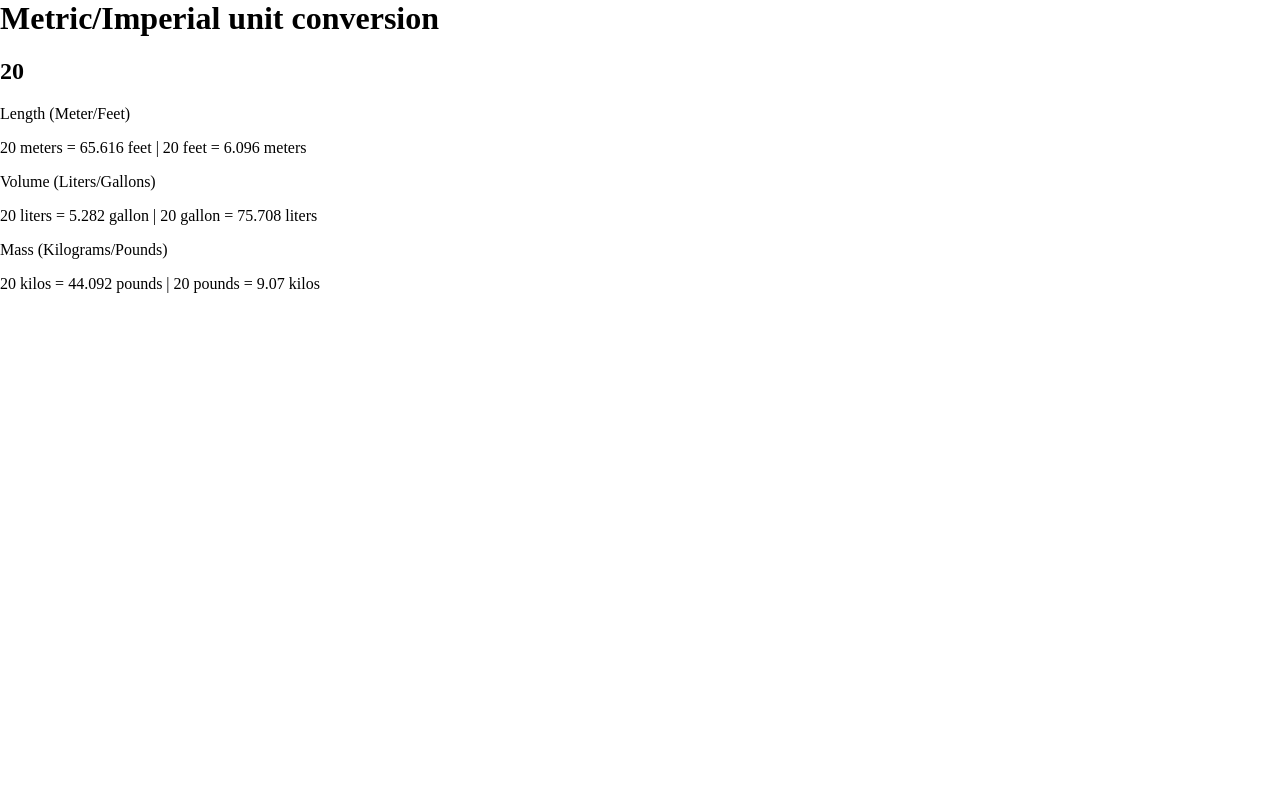
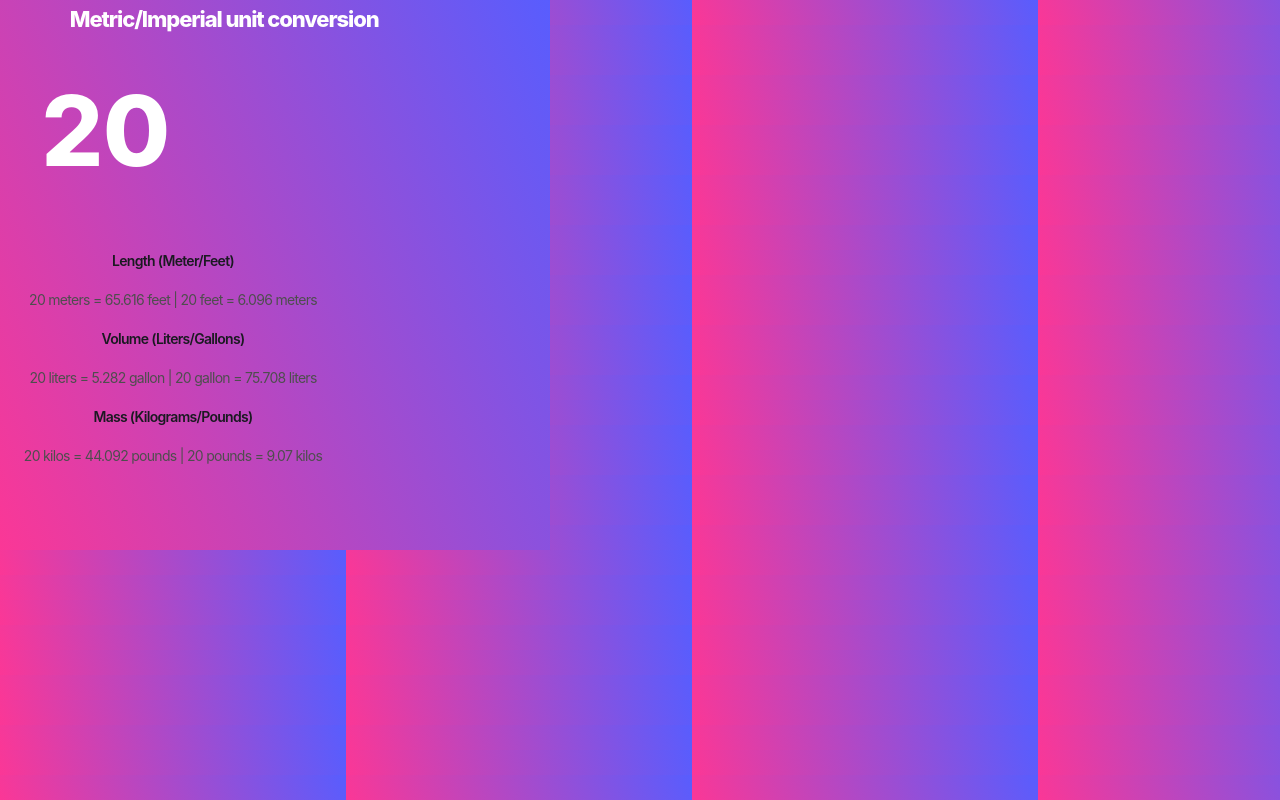
Before and after one commit to ViFixia/metric-imperial-unit-converter, a plain HTML site: page index.html in a window 1280 px wide. Drawn offline with Linux system fonts and the light colour scheme.

Commit message:
Update index.css

```diff
--- a/index.css
+++ b/index.css
@@ -1,4 +1,79 @@
+
 html, body {
     margin: 0;
     padding: 0;
+width: 550px;
+height: 550px;
+left: 0px;
+top: 0px;
+background: linear-gradient(246.26deg, #585DFE 0%, #FB3796 100%);
 }
+
+html, h1 {
+width: 448.4px;
+height: 38px;
+font-family: 'Inter';
+font-style: normal;
+font-weight: 800;
+font-size: 22px;
+line-height: 38px;
+/* identical to box height, or 173% */
+
+text-align: center;
+letter-spacing: -0.05em;
+
+color: #FFFFFF;
+}
+
+html, h2 {
+width: 211px;
+height: 51.23px;
+font-family: 'Inter';
+font-style: normal;
+font-weight: 800;
+font-size: 97.5723px;
+line-height: 24px;
+/* or 25% */
+
+text-align: center;
+
+color: #FFFFFF;
+}
+
+html, p {
+width: 346px;
+height: 25px;
+left: 102px;
+top: 297px;
+
+font-family: 'Inter';
+font-style: normal;
+font-weight: 600;
+font-size: 14px;
+line-height: 20px;
+/* or 143% */
+
+text-align: center;
+
+color: #1A1921;
+}
+
+html, #p2,#p4,#p6 {
+    width: 346px;
+height: 25px;
+left: 102px;
+top: 327px;
+
+/* text-sm/leading-5/font-normal */
+
+font-family: 'Inter';
+font-style: normal;
+font-weight: 400;
+font-size: 14px;
+line-height: 20px;
+/* or 143% */
+
+text-align: center;
+
+color: #4E4E4E;
+}
```
